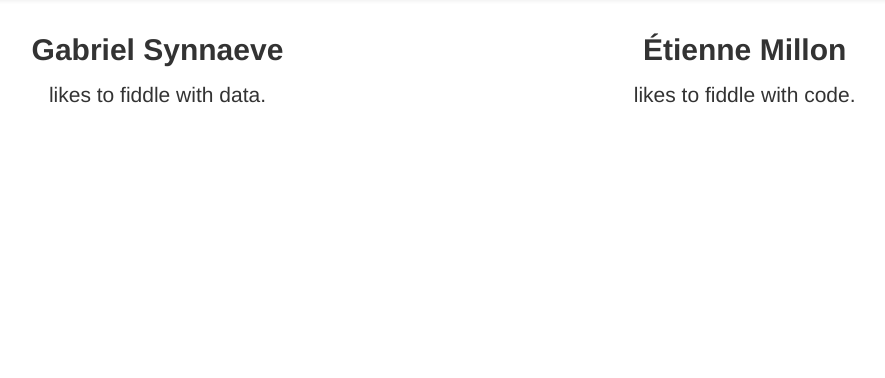
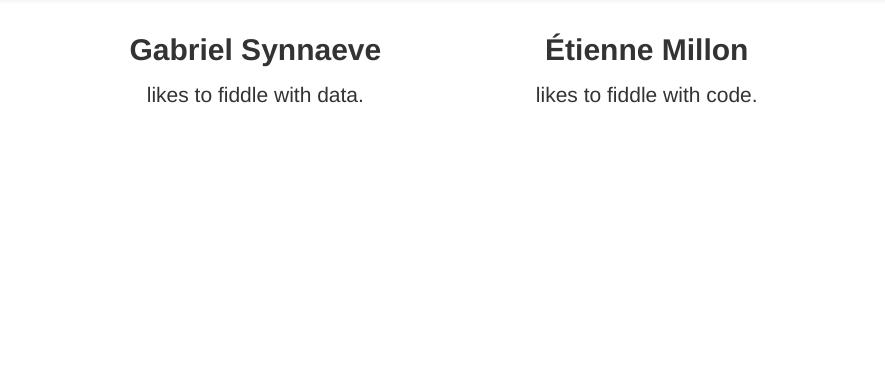
Before and after one commit to emillon/mosileno-web, a Python web app: template mosileno/templates/about.mako in a window 1280 px wide. Shown: the part 42-420 px from the top of the page, without its empty margins (185-1070 px from the left). Run offline with Mako, Linux system fonts and the light colour scheme; the template is opened without the code that fills it, so the values that code supplies are empty; some libraries are stand-ins or nearby versions; some web fonts are replaced.

Commit message:
Tighter "about" page

```diff
--- a/mosileno/templates/about.mako
+++ b/mosileno/templates/about.mako
@@ -1,6 +1,6 @@
 <%inherit file="base.mako"/>
 <div class="row-fluid">
-    <div class="span5" style="text-align:center;">
+    <div class="span3 offset2" style="text-align:center;">
         <h2>Gabriel Synnaeve</h2>
         <p class="lead">
             likes to fiddle with data.
@@ -8,7 +8,7 @@
     </div>
     <div class="span1">
     </div>
-    <div class="span5" style="text-align:center;">
+    <div class="span3" style="text-align:center;">
         <h2>Étienne Millon</h2>
         <p class="lead">
             likes to fiddle with code.
```
